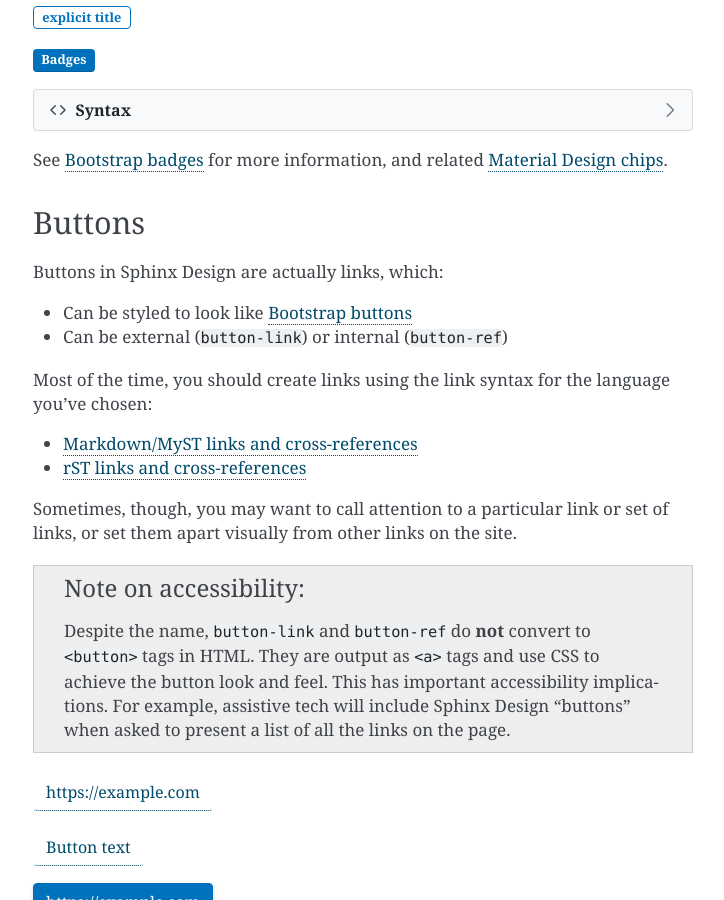
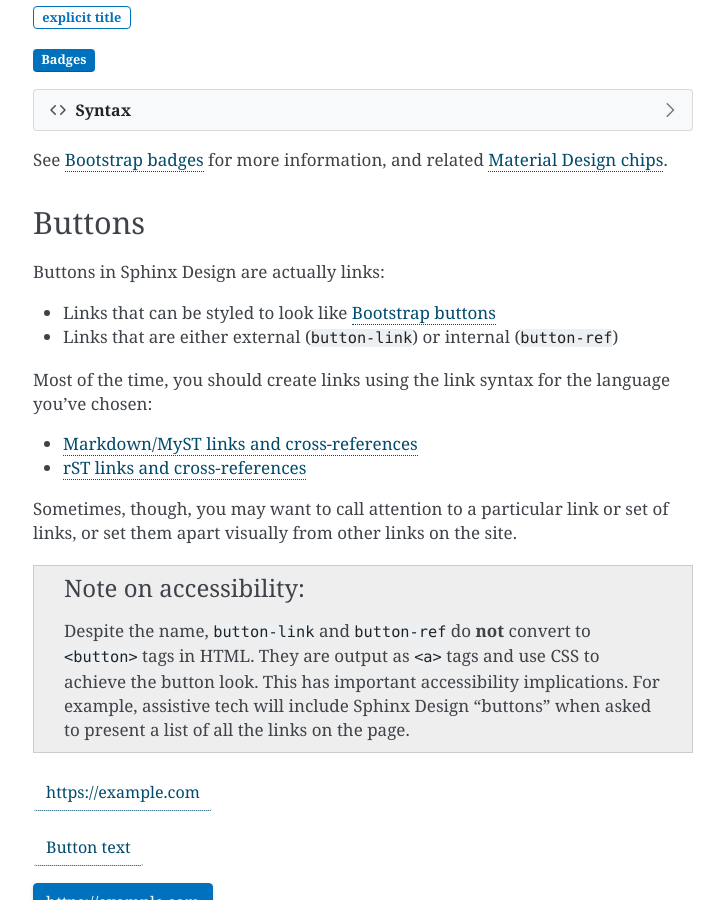
Before and after one commit to executablebooks/sphinx-design, a Sphinx documentation site: the page built from docs/badges_buttons.md, in a window 1280 px wide and 900 px high, scrolled down 641 px. Shown: the whole window, without its empty margins (387-1111 px from the left). Built offline with Sphinx 7.4.7, drawn with Linux system fonts in a browser that asks for light colours; nearby versions of some CDN libraries.

Commit message:
copy edits

````diff
--- a/docs/badges_buttons.md
+++ b/docs/badges_buttons.md
@@ -60,11 +60,11 @@ See [Bootstrap badges](https://getbootstrap.com/docs/5.0/components/badge/) for
 
 ## Buttons
 
-Buttons in Sphinx Design are actually links, which:
+Buttons in Sphinx Design are actually links:
 
-- Can be styled to look like
+- Links that can be styled to look like
   [Bootstrap buttons](https://getbootstrap.com/docs/5.0/components/buttons/)
-- Can be external (`button-link`) or internal (`button-ref`)
+- Links that are either external (`button-link`) or internal (`button-ref`)
 
 Most of the time, you should create links using the link syntax for the language
 you've chosen:
@@ -79,9 +79,9 @@ links, or set them apart visually from other links on the site.
 
 Despite the name, `button-link` and `button-ref` do **not** convert to
 `<button>` tags in HTML. They are output as `<a>` tags and use CSS to achieve
-the button look and feel. This has important accessibility implications. For
-example, assistive tech will include Sphinx Design "buttons" when asked to
-present a list of all the links on the page.
+the button look. This has important accessibility implications. For example,
+assistive tech will include Sphinx Design "buttons" when asked to present a list
+of all the links on the page.
 :::
 
 ```{button-link} https://example.com
````
